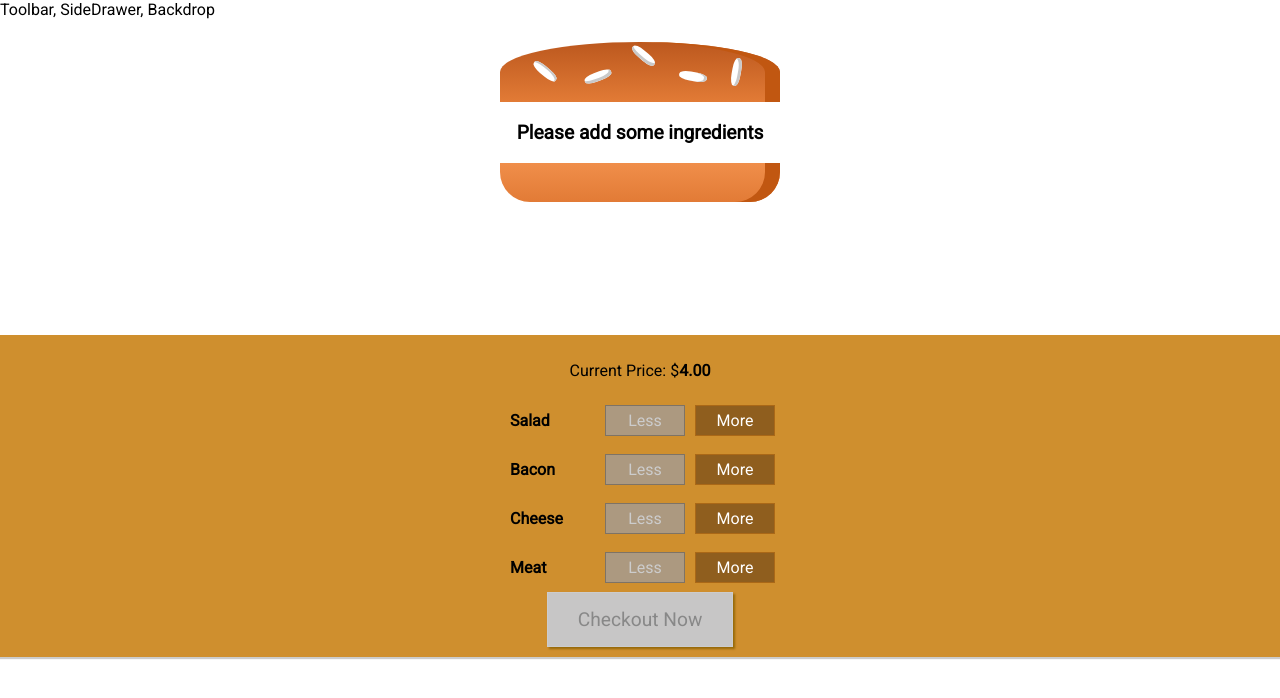
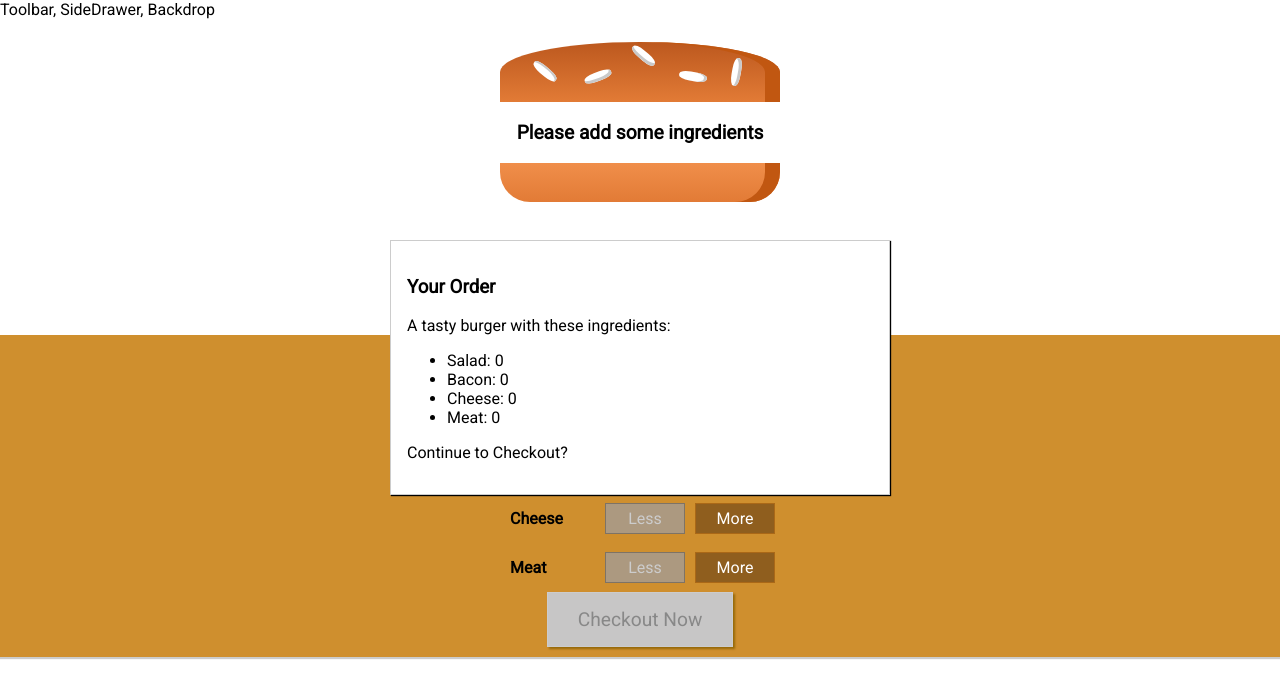
Before and after one commit to JamesDansie/burger-builder, a React (Create React App) app: page / in a window 1280 px wide. Shown: the top 698 px of the page. Built offline with nearby package versions, Linux system fonts and the light colour scheme.

Commit message:
added hard coded modal of order summary

```diff
--- /dev/null
+++ b/src/components/Burger/OrderSummary/OrderSummary.js
@@ -0,0 +1,25 @@
+import React from 'react';
+
+import Aux from '../../../hoc/Aux';
+
+const orderSummary = (props) => {
+    const ingredientSummary = Object.keys(props.ingredients)
+        .map(igKey => {
+            return (
+            <li key={igKey}>
+                <span style={{textTransform: 'capitalize'}}>{igKey}</span>: {props.ingredients[igKey]}
+            </li>);
+        });
+    return (
+        <Aux>
+            <h3>Your Order</h3>
+            <p>A tasty burger with these ingredients:</p>
+            <ul>
+                {ingredientSummary}
+            </ul>
+            <p>Continue to Checkout?</p>
+        </Aux>
+    );
+};
+
+export default orderSummary;
--- /dev/null
+++ b/src/components/UI/Modal/Modal.js
@@ -0,0 +1,11 @@
+import React from 'react';
+
+import classes from './Modal.module.css';
+
+const modal = (props) => (
+    <div className={classes.Modal}>
+        {props.children}
+    </div>
+);
+
+export default modal;
--- /dev/null
+++ b/src/components/UI/Modal/Modal.module.css
@@ -0,0 +1,20 @@
+.Modal {
+    position: fixed;
+    z-index: 500;
+    background-color: white;
+    width: 70%;
+    border: 1px solid #ccc;
+    box-shadow: 1px 1px 1px black;
+    padding: 16px;
+    left: 15%;
+    top: 30%;
+    box-sizing: border-box;
+    transition: all 0.3s ease-out;
+}
+
+@media (min-width: 600px) {
+    .Modal {
+        width: 500px;
+        left: calc(50% - 250px);
+    }
+}
--- a/src/containers/BurgerBuilder/BurgerBuilder.js
+++ b/src/containers/BurgerBuilder/BurgerBuilder.js
@@ -3,6 +3,8 @@
 import Aux from '../../hoc/Aux';
 import Burger from '../../components/Burger/Burger';
 import BuildControls from '../../components/Burger/BuildControls/BuildControls';
+import Modal from '../../components/UI/Modal/Modal';
+import OrderSummary from '../../components/Burger/OrderSummary/OrderSummary';
 
 const INGREDIENT_PRICES = {
     salad: 0.5,
@@ -83,6 +85,9 @@
         }
         return (
             <Aux>
+                <Modal>
+                    <OrderSummary ingredients={this.state.ingredients}/>
+                </Modal>
                 <Burger ingredients={this.state.ingredients}/>
                 <BuildControls
                     ingredientsAdded={this.addIngredientHandler}
```
Also changed, not shown: src/components/UI/Backdrop/Backdrop.js (added).
